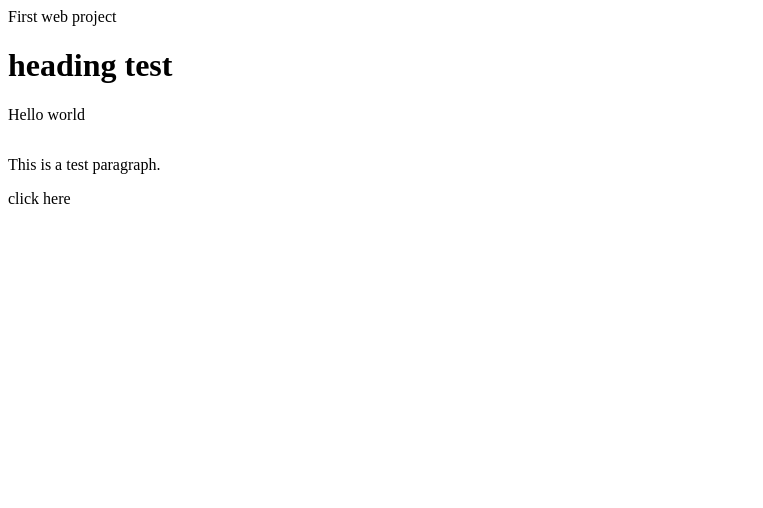
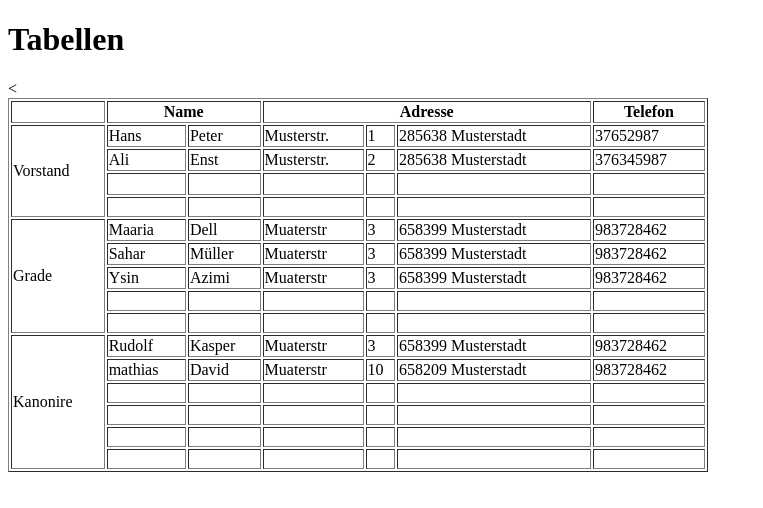
Before and after one commit to Hastiahoei/FirstRepo, a plain HTML site: page index.html in a window 1280 px wide. Shown: the whole page, without its empty margins (0-763 px from the left). Drawn offline with Linux system fonts and the light colour scheme.

Commit message:
Update index.html

```diff
--- a/index.html
+++ b/index.html
@@ -1,18 +1,194 @@
+<!doctype html>
 <html>
-  <head>
-    <titel>First web project</titel>
-    <meta charset=UTF-8" />
-  </head>
-  <body>
-    <h1>heading test</h1>
-    <p>Hello world</p>
+<head>
+<meta charset="utf-8">
+<title>Tabellen</title>
+</head>
 
-    <img src="" />
-    <p>This is a test paragraph.</p>
+<h1>Tabellen</h1>
+<table border="1o" width="700" >
+<
+	<tr>
+		<th>&nbsp;</th>
+		<th colspan="2">Name</th>
+		<th colspan="3">Adresse</th>
+		<th>Telefon</th>
+	</tr>
+	<tr>
+		<td rowspan="4">Vorstand</td>
+		<td>Hans</td>
+		<td>Peter</td>
+		<td>Musterstr.</td>
+		<td>1</td>
+		<td>285638 Musterstadt</td>
+		<td>37652987</td>
 
-    <p>click here</p>
+	</tr>
 
-    <p />
-  </body>
-  <html></html>
-</html>
+	<tr>
+
+		<td>Ali</td>
+		<td>Enst</td>
+		<td>Musterstr.</td>
+		<td>2</td>
+		<td>285638 Musterstadt</td>
+		<td>376345987</td>
+	</tr>
+
+
+	<tr>
+		<td >&nbsp;</td>
+		<td >&nbsp;</td>
+		<td >&nbsp;</td>
+		<td >&nbsp;</td>
+		<td >&nbsp;</td>
+		<td >&nbsp;</td>
+
+
+	</tr>
+
+
+	<tr>
+		<td><p></p></td>
+		<td></td>
+		<td></td>
+		<td></td>
+		<td></td>
+		<td></td>
+
+	</tr>
+
+		<tr>
+			<td rowspan="5">Grade</td>
+			<td>Maaria </td>
+			<td>Dell</td>
+			<td>Muaterstr</td>
+			<td>3</td>
+			<td>658399 Musterstadt</td>
+			<td>983728462</td>
+
+		</tr>
+
+			<tr>
+			<!--	<td>Grade</td>-->
+				<td>Sahar </td>
+				<td>Müller</td>
+				<td>Muaterstr</td>
+				<td>3</td>
+				<td>658399 Musterstadt</td>
+				<td>983728462</td>
+
+		</tr>
+
+
+
+			<tr>
+				<!--<td>Grade</td>-->
+				<td>Ysin </td>
+				<td>Azimi</td>
+				<td>Muaterstr</td>
+				<td>3</td>
+				<td>658399 Musterstadt</td>
+				<td>983728462</td>
+
+		</tr>
+
+
+		<tr>
+		<td><p></p></td>
+		<td></td>
+		<td></td>
+		<td></td>
+		<td></td>
+		<td></td>
+
+	</tr>
+
+
+		<tr>
+		<td><p></p></td>
+		<td></td>
+		<td></td>
+		<td></td>
+		<td></td>
+		<td></td>
+
+	</tr>
+
+	            <td rowspan="6">Kanonire</td>
+				<td>Rudolf </td>
+				<td>Kasper</td>
+				<td>Muaterstr</td>
+				<td>3</td>
+				<td>658399 Musterstadt</td>
+				<td>983728462</td>
+
+		</tr>
+
+
+
+			<tr>
+
+				<td>mathias </td>
+				<td>David</td>
+				<td>Muaterstr</td>
+				<td>10</td>
+				<td>658209 Musterstadt</td>
+				<td>983728462</td>
+
+		</tr>
+
+
+		<tr>
+		<td><p></p></td>
+		<td></td>
+		<td></td>
+		<td></td>
+		<td></td>
+		<td></td>
+
+
+	</tr>
+
+
+		<tr>
+		<td><p></p></td>
+		<td></td>
+		<td></td>
+		<td></td>
+		<td></td>
+		<td></td>
+
+
+	</tr>
+
+
+		<tr>
+		<td><p></p></td>
+		<td></td>
+		<td></td>
+		<td></td>
+		<td></td>
+		<td></td>
+
+
+	</tr>
+
+
+		<tr>
+		<td><p></p></td>
+		<td></td>
+		<td></td>
+		<td></td>
+		<td></td>
+		<td></td>
+
+
+	</tr>
+
+
+
+
+
+
+</table>
```
